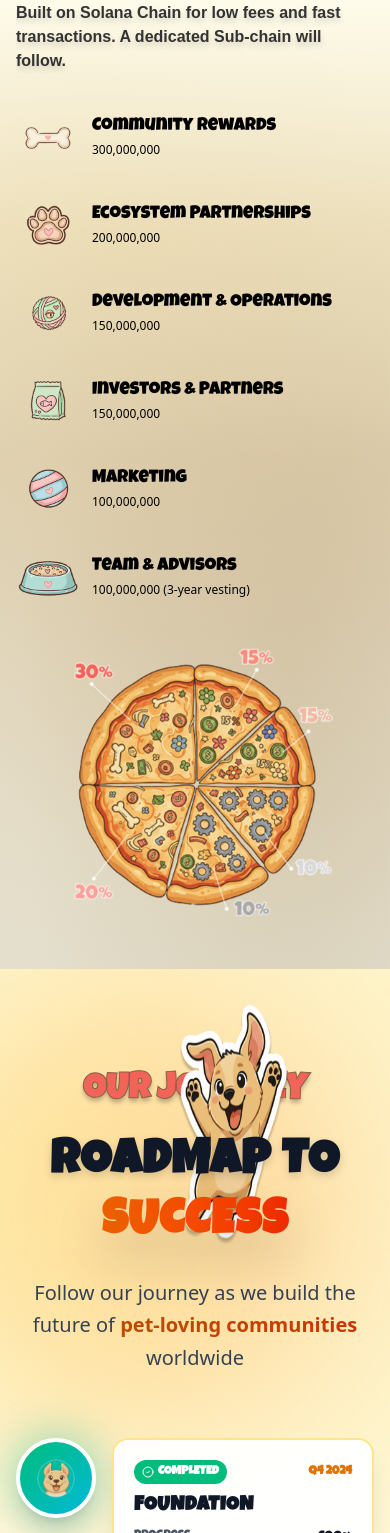
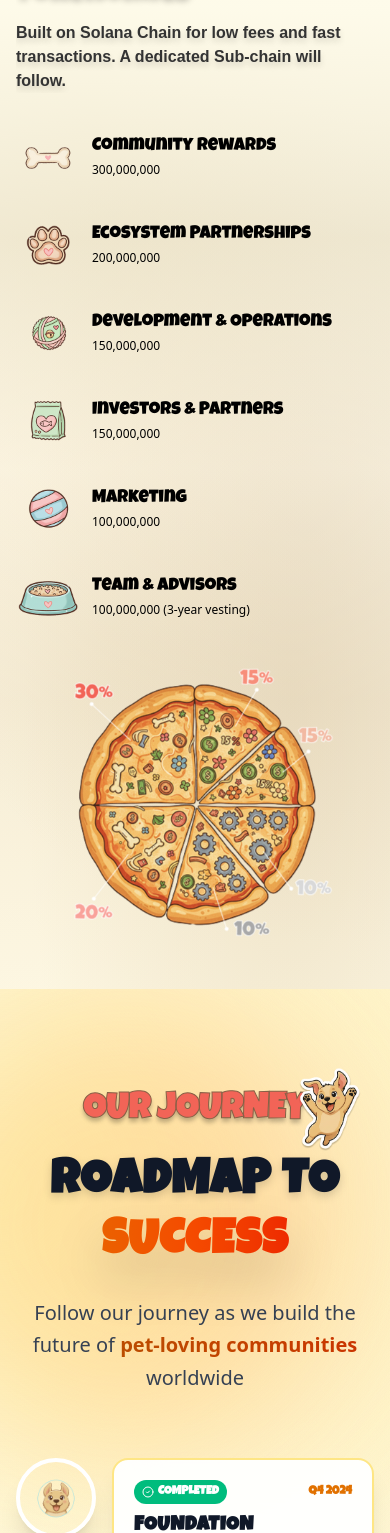
Before and after one commit to SonnyBlackVito/klovepet, a Next.js app: page / in a window 390 px wide. Shown: the part 7175-8708 px from the top of the page. Built offline with nearby package versions, Linux system fonts and the light colour scheme.

Commit message:
first commit

```diff
--- a/src/app/page.js
+++ b/src/app/page.js
@@ -30,7 +30,7 @@
         <Ecosystem />
       </section>
 
-      <section className="relative w-full">
+      <section className="relative ">
         <TokenomicsSection />
       </section>
 
--- a/src/component/RoadMap.jsx
+++ b/src/component/RoadMap.jsx
@@ -39,7 +39,7 @@
       title: "Foundation",
       status: "completed",
       image: "/images/roadmap_1.png",
-      color: "from-emerald-500 via-teal-500 to-cyan-500",
+      color: "radial-gradient(circle 600px at 0% 200px, #fef3c7, transparent)",
       darkColor: "from-emerald-400 via-teal-400 to-cyan-400",
       progress: 100,
       position: "top",
@@ -55,7 +55,7 @@
       title: "Expansion",
       status: "in-progress",
       image: "/images/roadmap_2.png",
-      color: "from-amber-500 via-orange-500 to-red-500",
+      color: "radial-gradient(circle 600px at 0% 200px, #fef3c7, transparent)",
       darkColor: "from-amber-400 via-orange-400 to-red-400",
       progress: 65,
       position: "bottom",
@@ -71,7 +71,7 @@
       title: "Growth",
       status: "in-progress",
       image: "/images/roadmap_3.png",
-      color: "from-purple-500 via-violet-500 to-fuchsia-500",
+      color: "radial-gradient(circle 600px at 0% 200px, #fef3c7, transparent)",
       darkColor: "from-purple-400 via-violet-400 to-fuchsia-400",
       progress: 30,
       position: "top",
@@ -87,7 +87,7 @@
       title: "Gaming",
       status: "upcoming",
       image: "/images/roadmap_4.png",
-      color: "from-pink-500 via-rose-500 to-red-500",
+      color: "radial-gradient(circle 600px at 0% 200px, #fef3c7, transparent)",
       darkColor: "from-pink-400 via-rose-400 to-red-400",
       progress: 0,
       position: "bottom",
@@ -103,7 +103,7 @@
       title: "Global",
       status: "upcoming",
       image: "/images/roadmap_5.png",
-      color: "from-blue-500 via-indigo-500 to-purple-500",
+      color: "radial-gradient(circle 600px at 0% 200px, #fef3c7, transparent)",
       darkColor: "from-blue-400 via-indigo-400 to-purple-400",
       progress: 0,
       position: "top",
@@ -119,7 +119,7 @@
       title: "Future",
       status: "upcoming",
       image: "/images/roadmap_6.png",
-      color: "from-yellow-500 via-amber-500 to-orange-500",
+      color: "radial-gradient(circle 600px at 0% 200px, #fef3c7, transparent)",
       darkColor: "from-yellow-400 via-amber-400 to-orange-400",
       progress: 0,
       position: "bottom",
@@ -218,7 +218,18 @@
 
             <motion.img
               src="/images/dog.png"
-              className=" w-[567px] h-[378px] absolute -right-8 -top-32"
+              alt="Dog mascot"
+              className="
+    absolute
+    z-0
+    w-[200px] h-[130px]   /* mobile */
+    sm:w-[300px] sm:h-[200px]  /* small tablets */
+    md:w-[400px] md:h-[270px]  /* medium screens */
+    lg:w-[500px] lg:h-[330px]  /* desktops */
+    xl:w-[567px] xl:h-[378px]  /* large screens */
+    -right-13 sm:-right-2 md:-right-6 lg:-right-8
+    -top-10 sm:-top-16 md:-top-24 lg:-top-32
+  "
             />
 
             <h2 className="text-5xl md:text-6xl lg:text-7xl font-black text-gray-900 dark:text-white mb-6 leading-tight tracking-wide">
@@ -339,14 +350,15 @@
                             className={`absolute -inset-4 bg-gradient-to-br ${phase.color} rounded-full blur-xl`}
                           />
                           <motion.div
-                            whileHover={{ scale: 1.2}}
-                            className={`relative w-24 h-24 bg-gradient-to-br ${phase.color} rounded-full flex items-center justify-center shadow-2xl border-4 border-white dark:border-gray-900 cursor-pointer overflow-hidden`}>
+                            whileHover={{ scale: 1.2 }}
+                            className={`relative w-32 h-32 bg-gradient-to-br ${phase.color} rounded-full flex items-center justify-center shadow-2xl border-4 border-white dark:border-gray-900 cursor-pointer overflow-hidden`}>
                             <Image
                               src={phase.image}
                               alt={`${phase.title} roadmap phase`}
                               width={156}
                               height={156}
-                              className="object-contain p-2 "
+                              // fill
+                              className="object-fill"
                             />
                           </motion.div>
                         </div>
--- a/src/component/TokenomicsSection.jsx
+++ b/src/component/TokenomicsSection.jsx
@@ -56,10 +56,10 @@
         linear-gradient(180deg,
           rgba(254,251,234,1) 0%,
           rgba(254,251,234,0.95) 15%,
-          rgba(229,210,163,0.6) 35%,
-          rgba(190,162,115,0.4) 55%,
-          rgba(176,155,123,0.3) 75%,
-          rgba(125,116,99,0.2) 100%
+          rgba(234, 225, 200, 0.6) 35%,
+          rgba(255, 246, 231, 0.4) 55%,
+          rgba(237, 219, 192, 0.3) 75%,
+          rgba(250, 233, 200, 0.2) 100%
         ),
         radial-gradient(ellipse at 25% 25%, rgba(229,210,163,0.3) 0%, transparent 60%),
         radial-gradient(ellipse at 75% 75%, rgba(190,162,115,0.25) 0%, transparent 65%),
@@ -71,7 +71,8 @@
       <div className="sparkle-overlay" />
 
       {/* Header Section */}
-      <div className="flex flex-row justify-between relative overflow-x-hidden mb-8 sm:mb-12 md:mb-16">
+
+        <div className="flex overflow-x-hidden overflow-y-hidden mb-8 sm:mb-12 md:mb-16 pt-5" >
           <div className="flex flex-col relative z-10 w-full">
             <h2
               className="text-3xl sm:text-4xl md:text-5xl lg:text-6xl xl:text-7xl 2xl:text-8xl font-normal  max-w-6xl"
@@ -85,11 +86,11 @@
               <span className="relative inline-block">
                 &{/* Paw prints animation - hidden on mobile */}
                 <div
-                // className="hidden lg:block absolute top-0 left-full h-[240px] pointer-events-none  md:overflow-hidden lg:overflow-hidden sm:overflow-hidden "
-                className="hidden lg:block absolute top-0 left-0 translate-x-full h-[240px] pointer-events-none overflow-hidden"
+                  className="hidden lg:block absolute top-0 left-full h-[320px] pointer-events-none "
                   style={{
                     marginLeft: "10px",
                     width: "1200px",
+                    height:"320px"
                   }}>
                   {[
                     { delay: 0, top: 5, isLeft: true, color: "#F26457" },
@@ -131,6 +132,8 @@
             </p>
           </div>
         </div>
+
+
 
       {/* Main Content */}
       <div className="flex flex-col lg:flex-row items-center justify-center gap-8 md:gap-10 lg:gap-12 xl:gap-16 min-h-[400px] sm:min-h-[500px] relative z-10">
@@ -214,9 +217,9 @@
             <Image
               src="/images/pizza_token.png"
               alt="Tokenomics Chart"
-              width={800}
-              height={800}
-              className="w-full h-auto object-contain"
+              width={400}
+              height={400}
+              className="object-fill"
               priority
             />
           </div>
```
Lines whose indentation alone changed are shown as unchanged.
